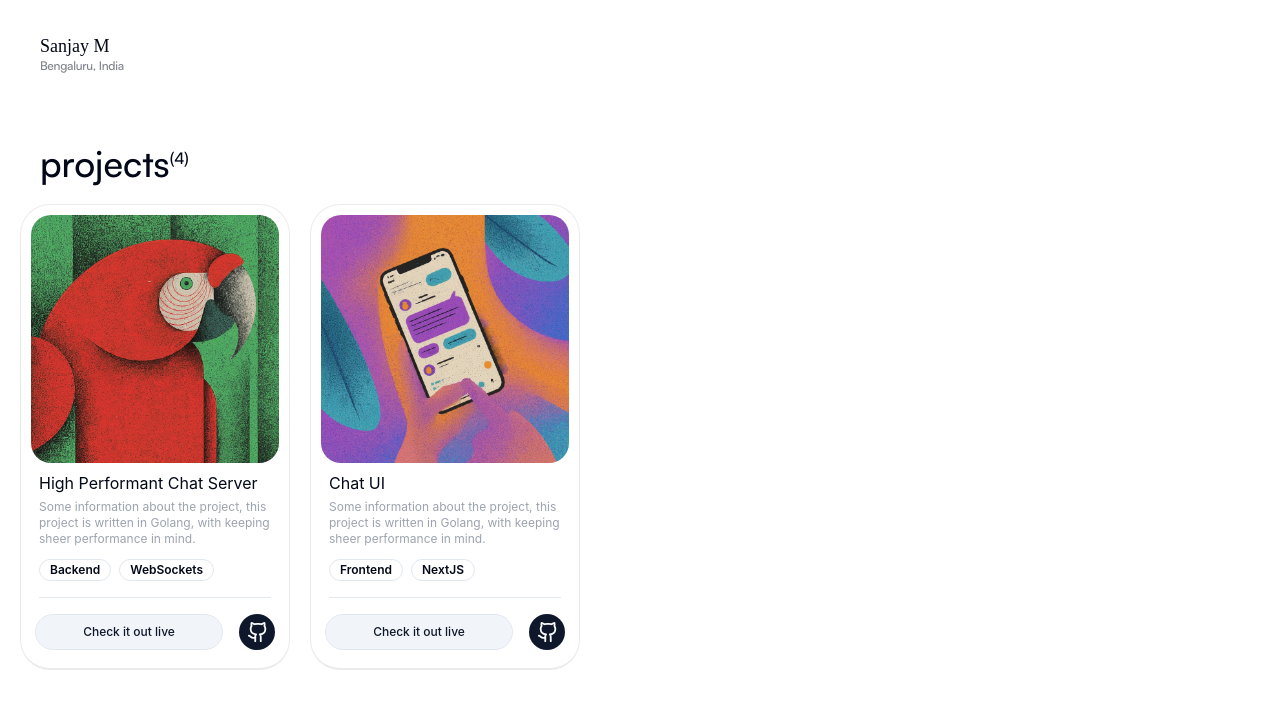
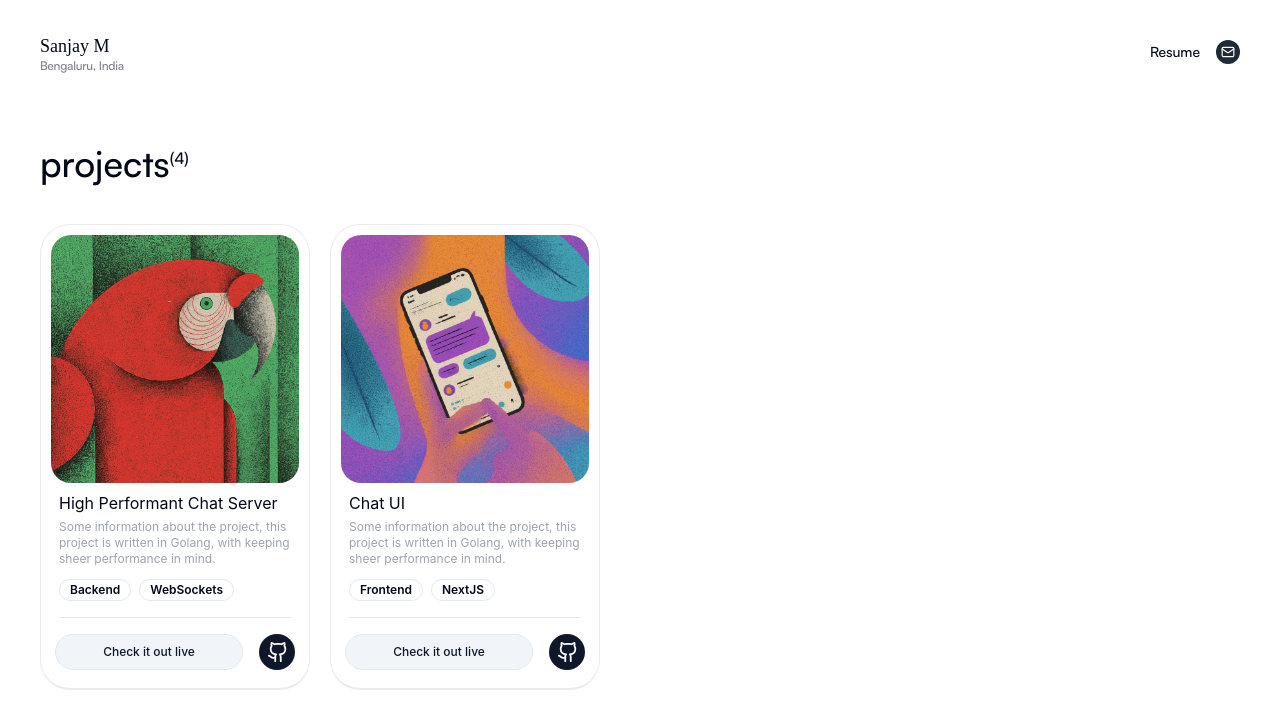
Before and after one commit to ms4n/sanjaym.in, a Next.js app: page / in a window 1280 px wide. Shown: the top 728 px of the page. Built offline with nearby package versions, Linux system fonts and the light colour scheme.

Commit message:
font check

```diff
--- a/app/page.tsx
+++ b/app/page.tsx
@@ -14,7 +14,7 @@ const Home = () => {
           <span className="inline-block align-super text-base">(4)</span>{" "}
         </p>
         <div className="flex items-center justify-start text-4xl overflow-x-auto">
-          <div className="flex flex-shrink-0 m-5 gap-5">
+          <div className="flex flex-shrink-0 m-10 gap-5">
             <Card
               src="/images/parrot.jpeg"
               projectName="High Performant Chat Server"
--- a/components/navbar.tsx
+++ b/components/navbar.tsx
@@ -3,19 +3,19 @@ import { Mail } from "lucide-react";
 
 const Navbar = () => {
   return (
-    <div className="px-10 py-8 flex justify-between">
+    <div className="px-10 py-8 flex justify-between font-satoshim">
       <div>
         <p className="text-lg font-playfair">Sanjay M</p>
         <p className="text-xs font-satoshim tracking-tight opacity-50 leading-none">
           Bengaluru, India
         </p>
       </div>
-      {/* <div className="flex gap-4 items-center text-sm">
-        <p>Link</p>
+      <div className="flex gap-4 items-center text-sm">
+        <p>Resume</p>
         <p className="h-6 w-6 bg-gray-800 flex justify-center items-center rounded-full">
           <Mail color="white" size={14} />
         </p>
-      </div> */}
+      </div>
     </div>
   );
 };
```
